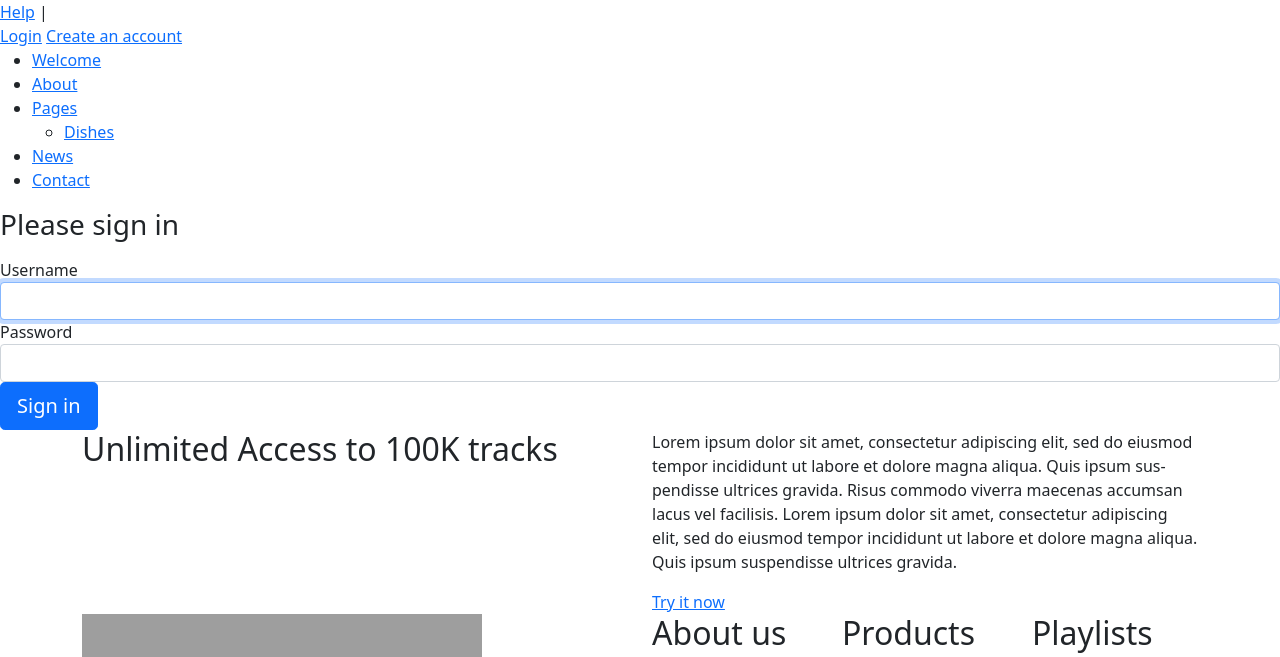
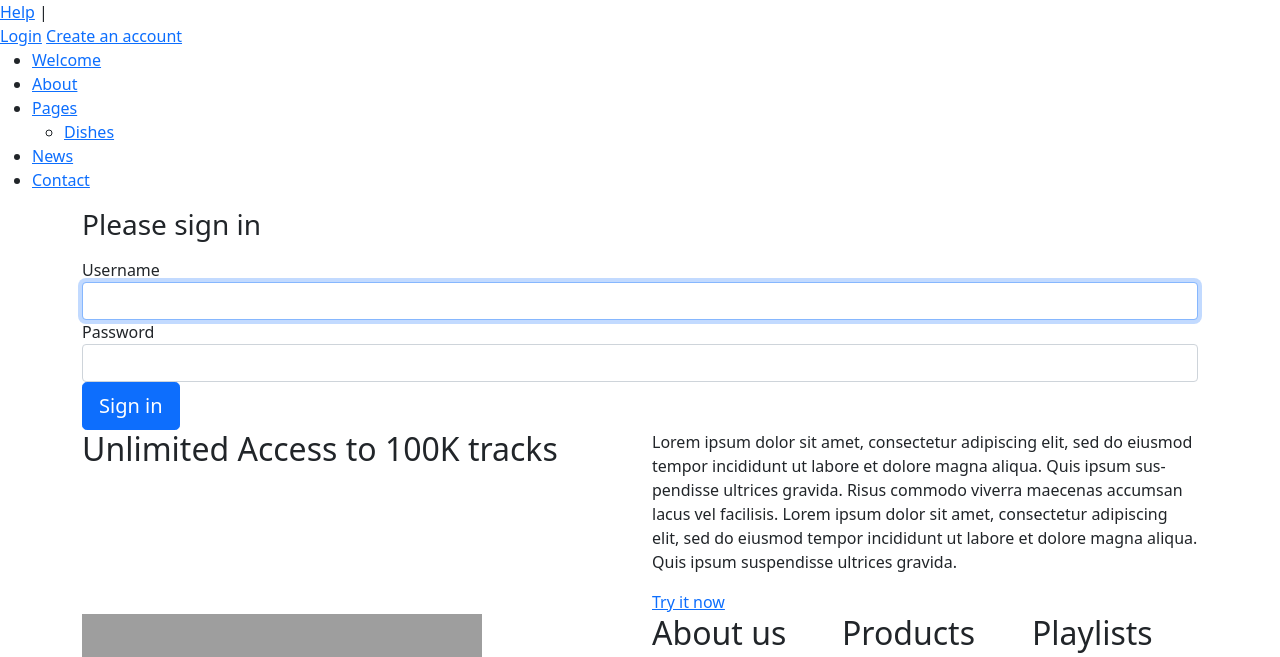
Before and after one commit to lutfiqaraman/menucart, a Symfony app: template templates/security/login.html.twig in a window 1280 px wide. Shown: the part 300-957 px from the top of the page. Run offline with Twig, Linux system fonts and the light colour scheme; the template is opened without the code that fills it, so the values that code supplies are empty; some libraries are stand-ins or nearby versions; grey boxes are pictures that could not be loaded.

Commit message:
building login form

```diff
--- a/templates/security/login.html.twig
+++ b/templates/security/login.html.twig
@@ -1,6 +1,8 @@
 {% extends 'base.html.twig' %}
 
 {% block body %}
+    <div class="container">
+        <div class="row">
             <form method="post">
                 {% if error %}
                     <div class="alert alert-danger">{{ error.messageKey|trans(error.messageData, 'security') }}</div>
@@ -18,9 +20,7 @@
                 <label for="inputPassword">Password</label>
                 <input type="password" name="password" id="inputPassword" class="form-control" autocomplete="current-password" required>
 
-    <input type="hidden" name="_csrf_token"
-           value="{{ csrf_token('authenticate') }}"
-    >
+                <input type="hidden" name="_csrf_token" value="{{ csrf_token('authenticate') }}">
 
                 {#
                 Uncomment this section and add a remember_me option below your firewall to activate remember me functionality.
@@ -37,4 +37,7 @@
                     Sign in
                 </button>
             </form>
+        </div>
+    </div>
+
 {% endblock %}
```
Lines whose indentation alone changed are shown as unchanged.
